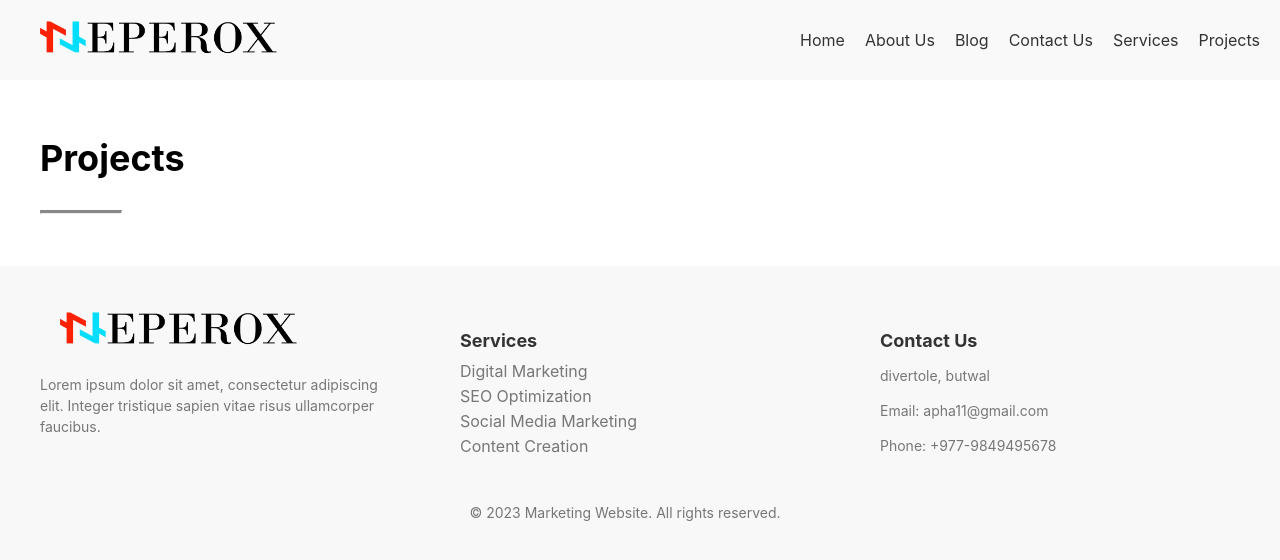
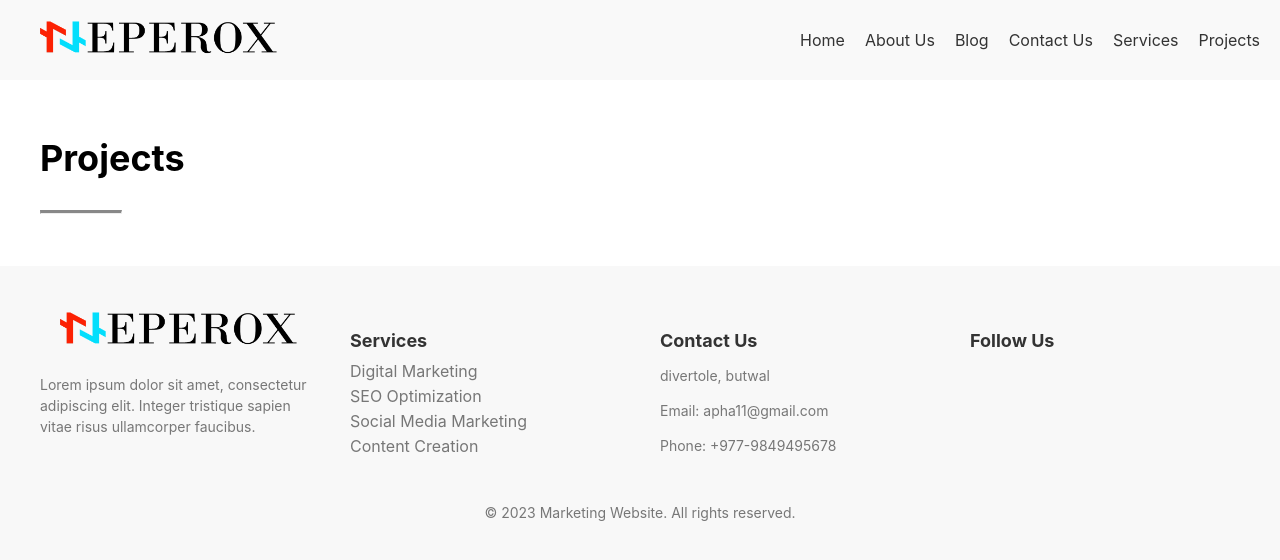
Before and after one commit to dhawaksir/Neperox, a React (Create React App) app: page /Project in a window 1280 px wide. Shown: the top 560 px of the page. Built offline with nearby package versions, Linux system fonts and the light colour scheme.

Commit message:
Your commit message

```diff
--- a/src/components/footer/footer.jsx
+++ b/src/components/footer/footer.jsx
@@ -26,14 +26,17 @@ const Footer = () => {
           <p>Email: apha11@gmail.com</p>
           <p>Phone: +977-9849495678</p>
         </div>
+        <div className="footer-column">
+          <h4>Follow Us</h4>
+          <ul className="social-icons">
+            <li><a href="https://www.facebook.com"><i className="fab fa-facebook-f"></i></a></li>
+            <li><a href="https://www.instagram.com"><i className="fab fa-instagram"></i></a></li>
+            <li><a href="https://www.linkedin.com"><i className="fab fa-linkedin-in"></i></a></li>
+          </ul>
+        </div>
       </div>
       <div className="bottom-footer">
         <p>&copy; 2023 Marketing Website. All rights reserved.</p>
-        <ul className="social-icons">
-          <li><a href="https://www.facebook.com"><i className="fab fa-facebook-f"></i></a></li>
-          <li><a href="https://www.instagram.com"><i className="fab fa-instagram"></i></a></li>
-          <li><a href="https://www.linkedin.com"><i className="fab fa-linkedin-in"></i></a></li>
-        </ul>
       </div>
     </footer>
   );
```
